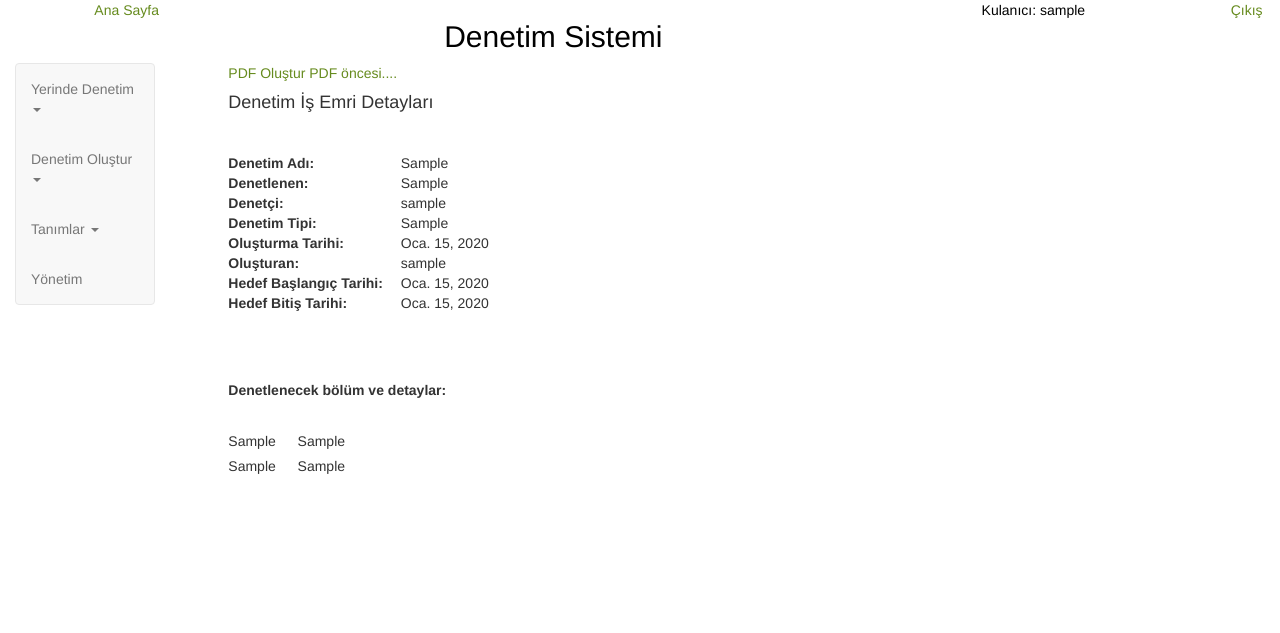
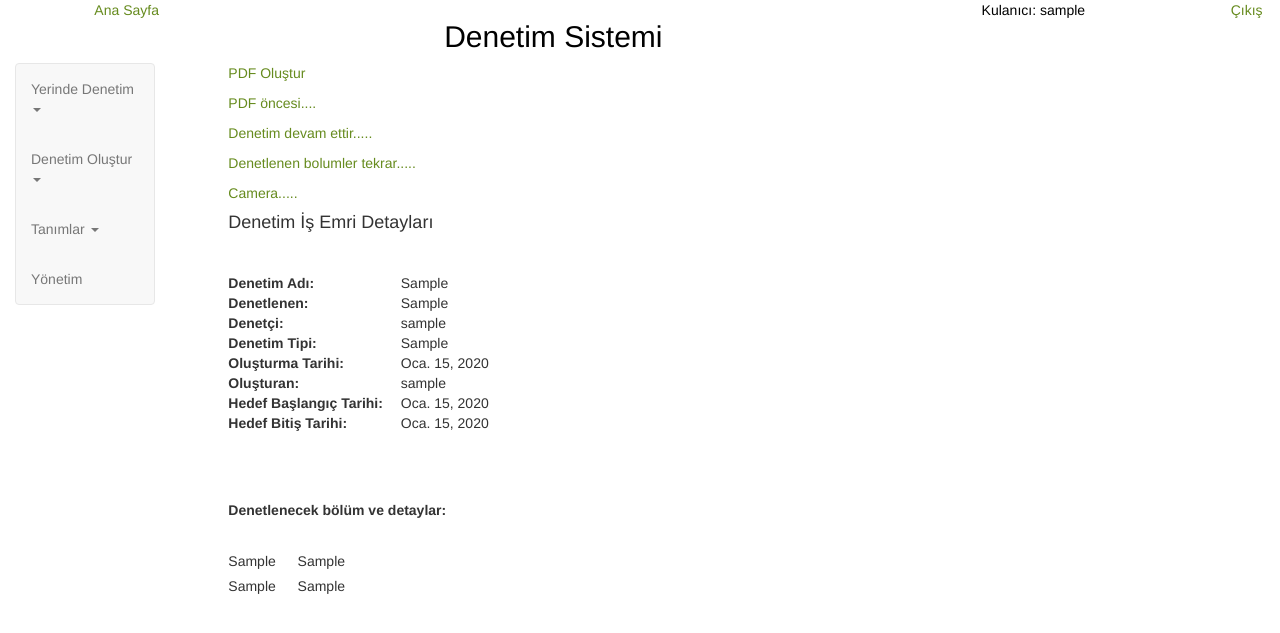
Before and after one commit to leventengin/denetim, a Django app: page /islem/denetim/1 in a window 1280 px wide. Shown: the top 633 px of the page. Run offline with Django 3.2, Linux system fonts and the light colour scheme; a user stored in the database is signed in; tables that the repository leaves empty hold one stand-in row (values such as "Sample post"); some libraries are stand-ins or nearby versions.

Commit message:
30 kasım

```diff
--- a/denetim/settings.py
+++ b/denetim/settings.py
@@ -153,9 +153,9 @@ USE_TZ = True
 
 PROJECT_DIR = os.path.dirname(os.path.abspath(__file__))
 STATIC_ROOT = os.path.join(PROJECT_DIR, 'static')
-
+MEDIA_ROOT = os.path.join(BASE_DIR, 'media')
 STATIC_URL = '/static/'
-
+MEDIA_URL = '/media/'
 LOGIN_REDIRECT_URL = '/giris/'
 
 EMAIL_BACKEND = 'django.core.mail.backends.console.EmailBackend'
--- a/denetim/urls.py
+++ b/denetim/urls.py
@@ -29,6 +29,7 @@ urlpatterns = [
     #url(r'^pdf2/', views.get_report, name='get_report'),
     url(r'^pdf2/', views.report_example, name='report_example'),
     url(r'^xyz/', views.xyz, name='xyz'),
+    url(r'^abc/', views.kamera, name='kamera'),
     url(r'^eposta/', views.eposta_gonder, name='eposta_gonder'),
     url(r'^accounts/', include('django.contrib.auth.urls')),
     url('^searchableselect/', include('searchableselect.urls')),
--- a/islem/forms.py
+++ b/islem/forms.py
@@ -2,6 +2,7 @@
 from django import forms
 from django.forms import ModelForm
 from islem.models import Profile, grup, sirket, musteri, tipi, bolum, detay
+from islem.models import sonuc_bolum
 from django.contrib.admin.widgets import AdminDateWidget
 from django.contrib.auth.models import User
 #from __future__ import unicode_literals
@@ -24,7 +25,12 @@ from datetime import date, datetime
 from django.template.loader import render_to_string
 import requests
 
-
+PUAN = (
+('A', 'Çok İyi'),
+('B', 'İyi'),
+('C', 'Orta'),
+('D', 'Kötü'),
+)
 
 
 
@@ -42,6 +48,35 @@ class GozlemciForm(forms.Form):
 #        }
 
 
+
+class DetayForm(forms.Form):
+    puan = forms.ChoiceField(label='Seçim....:', widget=forms.RadioSelect, choices=PUAN)
+    foto = forms.ImageField(widget=forms.HiddenInput())
+
+
+
+
+"""
+class BolumChoiceField(django.forms.ModelChoiceField):
+     queryset = sonuc_bolum.objects.all()
+     def label_from_instance(self, obj):
+         return obj.bolum
+"""
+
+class BolumSecForm(forms.Form):
+    bolum = forms.ModelChoiceField(queryset=sonuc_bolum.objects.all(), label="Bölüm Seçiniz..")
+    def __init__(self, *args, **kwargs):
+        denetim_no = kwargs.pop("denetim_no")
+        #denetim_no = request.session.get('denetim_no')
+        print("initial içinden denetim_no", denetim_no)
+        super(BolumSecForm, self).__init__(*args, **kwargs)
+        self.fields['bolum'].queryset = sonuc_bolum.objects.filter(denetim=denetim_no).exclude(tamam="T")
+        #self.fields['bolum'].queryset = sonuc_bolum.objects.filter(denetim=denetim_no)
+        print("queryset initial içinden..:", self.fields['bolum'].queryset)
+
+
+
+
 class UserForm(forms.ModelForm):
     class Meta:
         model = User
--- a/islem/models.py
+++ b/islem/models.py
@@ -90,14 +90,16 @@ class sonuc(models.Model):
     puan = models.IntegerField(blank=True, null=True)
     aciklama = models.CharField(max_length=100, blank=True, null=True)
     foto = models.ImageField(upload_to='cekimler/',blank=True, null=True)
+    tamam = models.CharField(max_length=1, choices=EVETHAYIR, default="H")
     def __str__(self):
         return(self.denetim.denetim_adi)
 
 class sonuc_bolum(models.Model):
     denetim = models.ForeignKey(denetim, on_delete=models.PROTECT)
     bolum = models.ForeignKey(bolum, on_delete=models.PROTECT)
+    tamam = models.CharField(max_length=1, choices=EVETHAYIR, default="H")
     def __str__(self):
-        return(self.denetim.denetim_adi)
+        return(self.bolum.bolum_adi)
 
 
 class grup(models.Model):
--- a/islem/templates/ana_menu_2.html
+++ b/islem/templates/ana_menu_2.html
@@ -6,8 +6,25 @@
 {% block content %}
 
   <a href="/pdf1"> PDF Oluştur </a>
+  <p> </p>
+  <a href="/xyz"> PDF öncesi.... </a>
+  <p> </p>
 
-  <a href="/xyz"> PDF öncesi.... </a>
+  {% if durum == "B" %}
+      <a href="/islem/baslat"> Denetim başlat..... </a>
+      <p> </p>
+  {% else %}
+      <a href="/islem/baslat/devam"> Denetim devam ettir..... </a>
+        <p> </p>
+      <a href="/islem/baslat/bolumler_tekrar"> Denetlenen bolumler tekrar..... </a>
+        <p> </p>
+
+  {% endif %}
+
+
+  <a href="/abc"> Camera..... </a>
+  <p> </p>
+
 
     <h4>  Denetim İş Emri Detayları </h4>
     <p> </p> &emsp;
--- a/islem/urls.py
+++ b/islem/urls.py
@@ -16,6 +16,15 @@ urlpatterns = [
     url(r'^denetim/(?P<pk>\d+)$', views.denetim_detay, name='denetim_detay'),
     #url(r'^denetim/(?P<pk>\d+)/pdf/$', views.GeneratePDF.as_view(), name='GeneratePDF'),
     url(r'^denetim/(?P<pk>\d+)/pdf/$', views.generate_pdf, name='generate_pdf'),
+    url(r'^baslat/$', views.denetim_baslat, name='denetim_baslat'),
+    url(r'^baslat/kesin/$', views.denetim_baslat_kesin, name='denetim_baslat_kesin'),
+    url(r'^baslat/devam/$', views.denetim_bolum_sec, name='denetim_bolum_sec'),
+    url(r'^baslat/devam/secilen_bolumu_kaydet/$', views.secilen_bolumu_kaydet, name='secilen_bolumu_kaydet'),
+    url(r'^baslat/devam/detay_islemleri_baslat/$', views.detay_islemleri_baslat, name='detay_islemleri_baslat'),
+    url(r'^baslat/devam/denetim_detay_islemleri/$', views.denetim_detay_islemleri, name='denetim_detay_islemleri'),
+
+
+
 #-------------------------------------------------------------------------------------------------
     # grup urlleri aşağıda....
 
--- a/islem/views.py
+++ b/islem/views.py
@@ -1,5 +1,5 @@
 from django.shortcuts import render
-from django.http import HttpResponse
+from django.http import HttpResponse, HttpResponseRedirect
 from django.views.generic import View
 from django.template.loader import get_template
 from islem.utils import render_to_pdf #created in step 4
@@ -17,7 +17,7 @@ from .models import grup, sirket, musteri, tipi, bolum, detay
 from .models import Profile, denetim, gozlemci, sonuc, sonuc_bolum
 from django.shortcuts import render, redirect, get_object_or_404
 from django.db import models, transaction
-from islem.forms import GozlemciForm
+from islem.forms import GozlemciForm, BolumSecForm, DetayForm
 import collections
 
 
@@ -147,8 +147,28 @@ def eposta_gonder(request):
               to_email,
               fail_silently=False)
 
+
 #---------------------------------------------------------------------------------
+# detayların puanlanması ve foto yüklenmesi .....
 
+
+from .forms import DetayForm
+
+
+def upload_file(request):
+    if request.method == 'POST':
+        form = SonucForm(request.POST, request.FILES)
+        if form.is_valid():
+            instance = sonuc(foto=request.FILES['file'])
+            instance.save()
+            return HttpResponseRedirect('/success/url/')
+    else:
+        form = SonucForm()
+    return render(request, 'upload.html', {'form': form})
+
+
+
+#--------------------------------------------------------------------------------
 
 @login_required
 def index(request):
@@ -158,8 +178,9 @@ def index(request):
     print("kullanıcı", kullanici)
 
     if kullanici.denetci == "E":
-        acik_denetimler = denetim.objects.filter(durum="B")
-        secili_denetimler = acik_denetimler.filter(denetci=request.user)
+        acik_denetimler = denetim.objects.filter(durum="B") | denetim.objects.filter(durum="Y")
+        acik_denetimler_sirali = acik_denetimler.order_by('hedef_baslangic')
+        secili_denetimler = acik_denetimler_sirali.filter(denetci=request.user)
         return render(request, 'ana_menu.html',
             context={
             'secili_denetimler': secili_denetimler,
@@ -213,6 +234,7 @@ def denetim_detay(request, pk=None):
     hedef_bitis = denetim_obj.hedef_bitis
     gerc_baslangic = denetim_obj.gerc_baslangic
     gerc_bitis = denetim_obj.gerc_bitis
+    durum = denetim_obj.durum
     d = collections.defaultdict(list)
     bolum_obj = sonuc_bolum.objects.filter(denetim=pk)
     for bolum in bolum_obj:
@@ -236,10 +258,210 @@ def denetim_detay(request, pk=None):
                'yaratan' : yaratan,
                'hedef_baslangic' : hedef_baslangic,
                'hedef_bitis' : hedef_bitis,
+               'durum' : durum,
                }
     return render(request, 'ana_menu_2.html', context )
 
 
+
+#--------------------------------------------------------------------------------
+
+@login_required
+def denetim_baslat(request, pk=None):
+
+    denetim_no = request.session.get('denetim_no')
+    denetim_obj = denetim.objects.get(id=denetim_no)
+    print("seçilen denetim", denetim_obj)
+
+    denetim_adi = denetim_obj.denetim_adi
+    musteri = denetim_obj.musteri
+    yaratim_tarihi = denetim_obj.yaratim_tarihi
+
+    hedef_baslangic = denetim_obj.hedef_baslangic
+    hedef_bitis = denetim_obj.hedef_bitis
+
+    context = {'denetim_adi': denetim_adi,
+               'musteri' : musteri,
+               'yaratim_tarihi' : yaratim_tarihi,
+               'hedef_baslangic' : hedef_baslangic,
+               'hedef_bitis' : hedef_bitis,
+               }
+    return render(request, 'islem/denetim_baslat_sor.html', context )
+
+
+
+#--------------------------------------------------------------------------------
+
+@login_required
+def denetim_baslat_kesin(request, pk=None):
+
+    denetim_no = request.session.get('denetim_no')
+    denetim_obj = denetim.objects.get(id=denetim_no)
+    print("seçilen denetim kesin ...", denetim_obj)
+    denetim_obj.durum = "Y"
+    denetim_obj.save()
+    return redirect('denetim_bolum_sec' )
+
+
+
+#--------------------------------------------------------------------------------
+
+
+@login_required
+def denetim_bolum_sec(request, pk=None):
+
+    # if this is a POST request we need to process the form data
+    denetim_no = request.session.get('denetim_no')
+    if request.method == 'POST':
+        # create a form instance and populate it with data from the request:
+        form = BolumSecForm(request.POST or None)
+        print("buraya mı geldi...  denetim_bolum_sec...POST")
+        if form.is_valid():
+            bolum = request.POST.get('bolum', "")
+            print ("bolum", bolum)
+            request.session["secili_bolum"] = bolum
+            detaylar = sonuc.objects.filter(denetim=denetim_no).filter(bolum=bolum)
+            for detay in detaylar:
+                detay.tamam = "H"
+            form = DetayForm(denetim_no=denetim_no, secili_bolum=secili_bolum)
+            return render(request, 'islem/denetim_detay_islemleri.html')
+
+
+        else:
+            return render(request, 'islem/denetim_bolum_sec.html', {'form': form,})
+
+
+    # if a GET (or any other method) we'll create a blank form
+    else:
+        form = BolumSecForm(denetim_no=denetim_no)
+        return render(request, 'islem/denetim_bolum_sec.html', {'form': form,})
+
+
+
+#--------------------------------------------------------------------------
+
+def secilen_bolumu_kaydet(request):
+    print("seçilen bölümü kaydet ......")
+    response_data ={}
+    if request.method == 'GET':
+        selected = request.GET.get('selected', None)
+        print("selected...:", selected )
+        selected_obj = sonuc_bolum.objects.get(id=selected)
+        print("selected obj", selected_obj)
+        selected_bol = selected_obj.bolum.id
+        print("selected_bol", selected_bol)
+        if selected_bol != None:
+            request.session['secili_bolum'] = selected_bol
+            request.session.modified = True
+            print("secili bölüm burada...:", request.session['secili_bolum'])
+        else:
+            print("selected none  .....  neler oluyor !!!!!")
+    return HttpResponse(response_data, content_type='application/json')
+
+
+
+
+
+#--------------------------------------------------------------------------------
+
+
+
+
+@login_required
+def detay_islemleri_baslat(request, pk=None):
+    print("denetim işlemleri başlat......")
+    response_data ={}
+    if request.method == 'GET':
+        denetim_no = request.session.get('denetim_no')
+        secili_bolum = request.session.get('secili_bolum')
+        # selected = request.GET.get('selected', None)
+        print("denetim no...:", denetim_no )
+        print("secili bolum...", secili_bolum)
+        ilk_detaylar = sonuc.objects.filter(denetim=denetim_no)
+        print("ilk detaylar..:", ilk_detaylar)
+        detaylar = ilk_detaylar.filter(bolum=secili_bolum)
+        print("detaylar..:", detaylar)
+        if not detaylar:
+            messages.success(request, 'Seçili bölümde bölüm detayı yok....')
+            return redirect('denetim_baslat')
+        for detay in detaylar:
+            print("bolum id for loop içinden", detay.bolum.id, "ve detay id", detay.detay.id)
+            detay.tamam = "H"
+            detay.save()
+        return HttpResponse(response_data, content_type='application/json')
+
+
+"""
+        secili_detay_obj = detaylar.first()
+        secili_detay = secili_detay_obj.detay.id
+        print("ilk - secili - detay.... bakalım  doğru mu...", secili_detay)
+        request.session['secili_detay'] = secili_detay
+        form = DetayForm()
+        context = { 'form': form,
+                    'denetim_no' : denetim_no,
+                    'secili_bolum' : secili_bolum,
+                    'secili_detay' : secili_detay,
+                    }
+        return render(request, 'islem/denetim_detay_islemleri.html', context)
+"""
+
+#--------------------------------------------------------------------------------
+
+
+@login_required
+def denetim_detay_islemleri(request, pk=None):
+
+    # if this is a POST request we need to process the form data
+    denetim_no = request.session.get('denetim_no')
+    secili_bolum = request.session.get('secili_bolum')
+    secili_detay = request.session.get('secili_detay')
+    print("denetim detay işlemleri...................")
+    print("denetim_no", denetim_no)
+    print("secili_bolum", secili_bolum)
+    print("secili_detay", secili_detay)
+
+
+    if request.method == 'POST':
+        # create a form instance and populate it with data from the request:
+        form = DetayForm(request.POST or None)
+        print("buraya mı geldi...  denetim_detay işlemleri...POST")
+        if form.is_valid():
+            bolum = request.POST.get('bolum', "")
+            print ("bolum", bolum)
+            request.session["secili_bolum"] = bolum
+            detaylar = sonuc.objects.filter(denetim=denetim_no).filter(bolum=bolum)
+            for detay in detaylar:
+                detay.tamam = "H"
+            form = DetayForm(denetim_no=denetim_no, secili_bolum=secili_bolum)
+            return render(request, 'islem/denetim_detay_islemleri.html')
+
+        else:
+            return render(request, 'islem/denetim_bolum_sec.html', {'form': form,})
+
+    # if a GET (or any other method) we'll create a blank form
+    else:
+        ilk_detaylar = sonuc.objects.filter(denetim=denetim_no)
+        print("ilk detaylar..denetim detay işlemleri :", ilk_detaylar)
+        detaylar = ilk_detaylar.filter(bolum=secili_bolum)
+        print("detaylar.. denetim detay işişlemleri..:", detaylar)
+        secili_detay_obj = detaylar.filter(tamam="H")
+        print("seçili detaylar tamam H olanlar...", secili_detay_obj)
+
+        if not secili_detay_obj:
+            messages.success(request, 'Bölüm içinde detay işlemleri tamamlandı....')
+            return redirect('denetim_bolum_sec')
+
+        for detay in secili_detay_obj:
+            secili_detay = detay.detay.id
+            print("secili - detay.... bakalım  doğru mu...", secili_detay)
+            request.session['secili_detay'] = secili_detay
+            form = DetayForm()
+            context = { 'form': form,
+                        'detay' : detay,
+                        }
+            return render(request, 'islem/denetim_detay_islemleri.html', context)
+
+        return redirect('denetim_bolum_sec')
 
 #--------------------------------------------------------------------------------
 
@@ -708,3 +930,12 @@ def xyz(request):
     #content = unicode(content)
     #denetim_obj = str(denetim_obj)
     return render(request, 'islem/xyz.html', {'denetim_obj': denetim_obj} )
+
+
+#-------------------------------------------------------------------------------
+
+def kamera(request):
+    denetim_obj = denetim.objects.all().order_by('denetim_adi')
+    #content = unicode(content)
+    #denetim_obj = str(denetim_obj)
+    return render(request, 'islem/kamera.html', {'denetim_obj': denetim_obj} )
```
Also changed, not shown: islem/templates/islem/denetim_baslat_sor.html (added, +31 -0 lines), islem/templates/islem/denetim_bolum_sec.html (added, +140 -0 lines), islem/templates/islem/denetim_detay_islemleri.html (added, +101 -0 lines), islem/templates/islem/kamera.html (added, +11 -0 lines), islem/templates/islem/simple_imaj_upload.html (added, +22 -0 lines), islem/migrations/0011_auto_20171127_2207.py (added), islem/migrations/0012_auto_20171127_2209.py (added).
